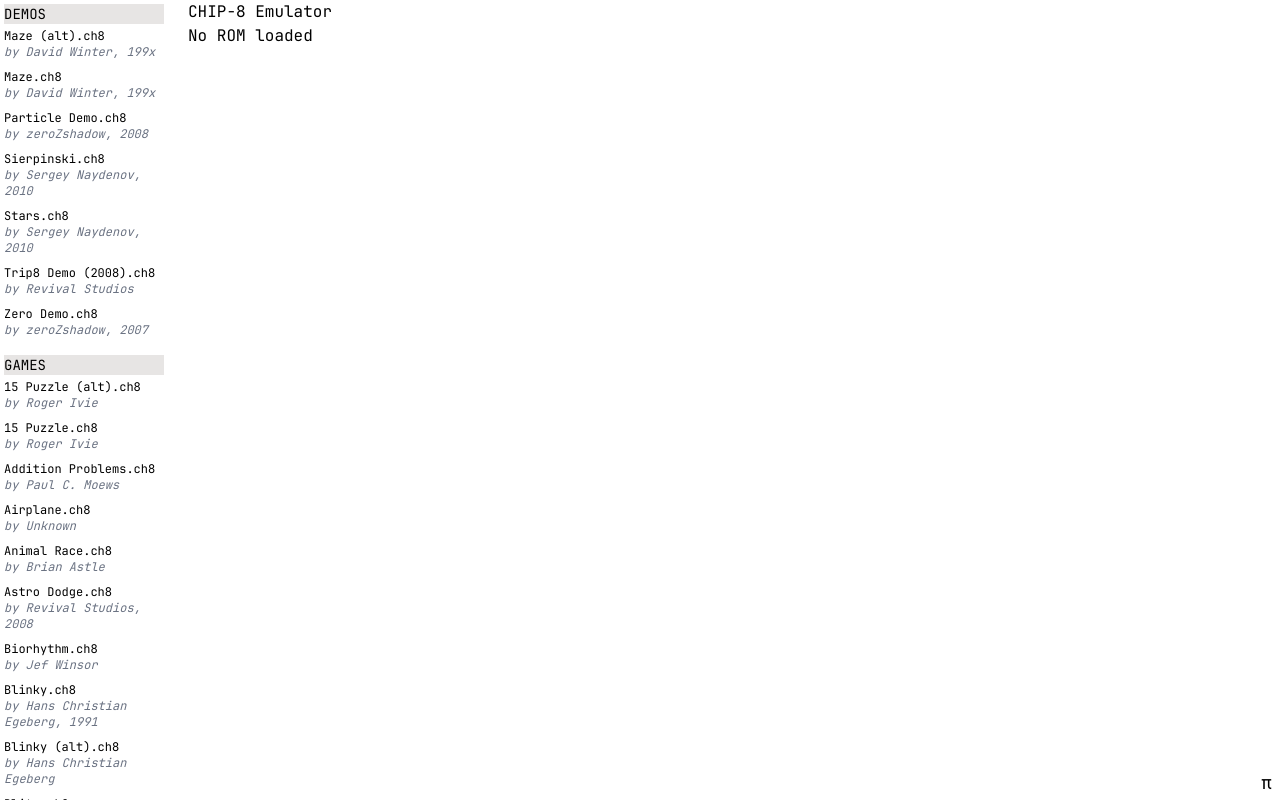
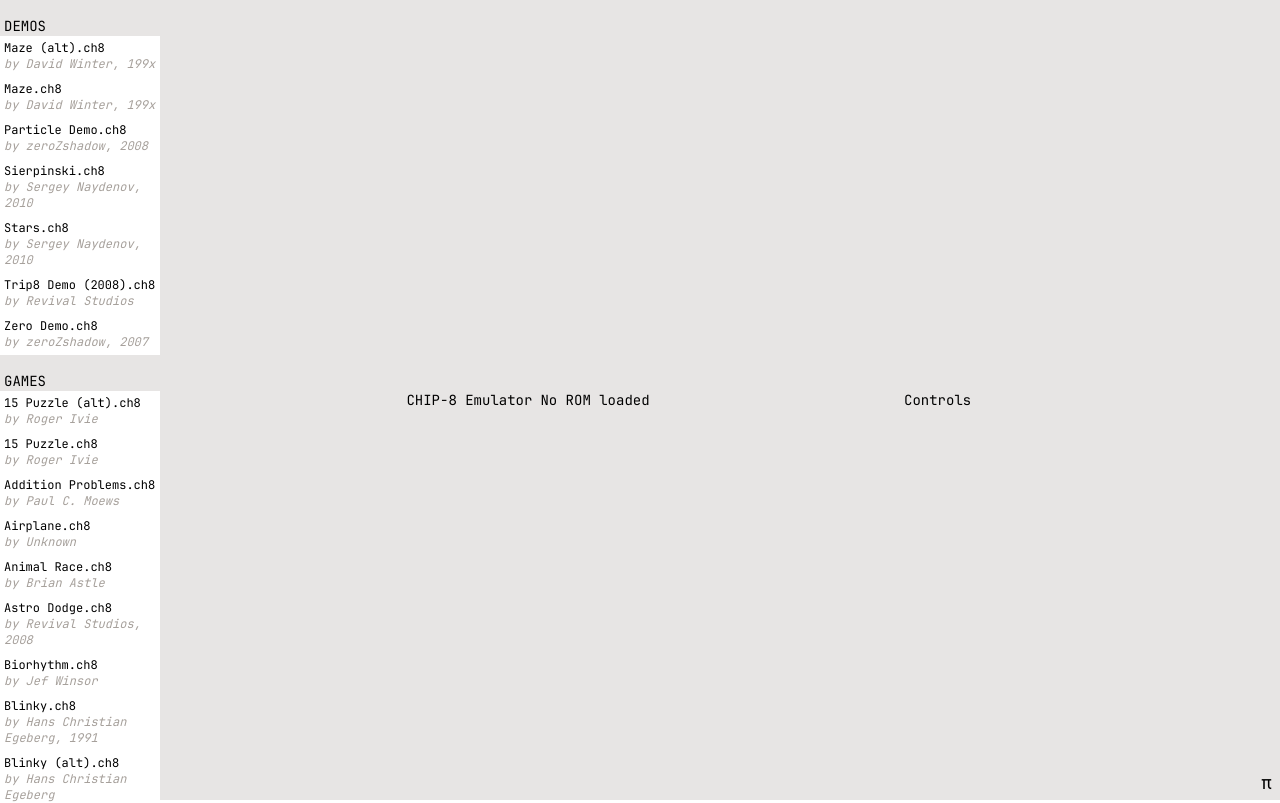
Before and after one commit to KevinBatdorf/chip8-wasm, a React (Vite) app: page / in a window 1280 px wide. Shown: the top 803 px of the page. Built offline with nearby package versions, Linux system fonts and the light colour scheme; no server answers.

Commit message:
add some styling

```diff
--- a/src/app/App.tsx
+++ b/src/app/App.tsx
@@ -1,6 +1,6 @@
 import { useEffect, useState } from "react";
 import { type Chip8Engine, createChip8Engine } from "..";
-import { MemoryDump } from "./components/MemoryDump";
+import { DebugScreen } from "./components/DebugScreen";
 import { RomSelect } from "./components/RomSelect";
 import { getRom, getWasm } from "./helpers";
 
@@ -26,22 +26,28 @@ export default function App() {
 	}, [chip8, rom]);
 
 	return (
-		<div className="flex gap-2">
-			<aside className="">
+		<div className="flex">
+			<aside className="flex-shrink-0 p-0 text-sm">
 				<RomSelect currentRom={rom?.file ?? null} onSelect={setRom} />
 			</aside>
-			<div className="font-mono">
+			<main className="font-mono flex-1 text-sm">
+				<div className="sticky top-0 z-10 bg-stone-200 text-black flex-grow flex justify-center items-center min-h-screen w-full">
+					<div className="flex items-center justify-center gap-2 p-2 flex-grow">
 						<h1>CHIP-8 Emulator</h1>
 						<p>{rom?.name ? `Loaded ROM: ${rom.name}` : "No ROM loaded"}</p>
-
+					</div>
+					<div className="flex items-center gap-2 p-2 w-96">
+						<div>Controls</div>
+					</div>
+				</div>
+			</main>
 			{buffer && (
-					<MemoryDump
+				<DebugScreen
 					memory={buffer.slice(0x000, 0x1400)}
 					romData={romData}
 					debug={chip8?.getDebug()}
 				/>
 			)}
 		</div>
-		</div>
 	);
 }
--- /dev/null
+++ b/src/app/components/DebugScreen.tsx
@@ -0,0 +1,127 @@
+import clsx from "clsx";
+import { useRef } from "react";
+import { type Chip8Debug, ROM_LOAD_ADDRESS } from "../..";
+import { useDraggable } from "../hooks/useDraggable";
+import { usePortal } from "../hooks/usePortal";
+import { useResizable } from "../hooks/useResizable";
+import { useDebugStore } from "../state/debug";
+import { FloatingWindow } from "./FloatingWindow";
+
+type Props = {
+	memory: Uint8Array;
+	debug?: Chip8Debug;
+	romData?: Uint8Array | null;
+};
+
+export const DebugScreen = ({ memory, romData, debug }: Props) => {
+	const {
+		x: top,
+		y: left,
+		width,
+		height,
+		open,
+		setOpen,
+		setPosition,
+		setSize,
+	} = useDebugStore();
+	const ref = useRef<HTMLDivElement>(null);
+	const mountNode = usePortal("debug-mount");
+	useDraggable({
+		ref,
+		open,
+		initialPosition: { x: top, y: left },
+		onDragEnd: (x: number, y: number) => {
+			setPosition(x, y);
+		},
+	});
+	useResizable({
+		ref,
+		open,
+		initialSize: { width, height },
+		onResizeEnd: (width: number, height: number) => {
+			setSize(width, height);
+		},
+	});
+
+	if (!mountNode) return null;
+
+	return (
+		<>
+			<button
+				type="button"
+				className="text-lg fixed z-40 bottom-2 right-2 leading-none hidden lg:block"
+				aria-label="Open Debug Screen"
+				onClick={() => setOpen(!open)}
+			>
+				π
+			</button>
+
+			{open ? (
+				<FloatingWindow
+					label="Debug Screen"
+					top={top}
+					left={left}
+					width={width}
+					height={height}
+					setOpen={setOpen}
+					mountNode={mountNode}
+					ref={ref}
+				>
+					<div className="flex flex-col h-full text-sm">
+						<div className="p-2">controls</div>
+						<div className="flex flex-col overflow-hidden flex-grow">
+							<div className="px-2">Memory Layout</div>
+							<MemoryLayout memory={memory} romData={romData} debug={debug} />
+						</div>
+					</div>
+				</FloatingWindow>
+			) : null}
+		</>
+	);
+};
+
+type MemoryLayoutProps = {
+	memory: Uint8Array;
+	romData?: Uint8Array | null;
+	debug?: Chip8Debug;
+};
+const MemoryLayout = ({ memory, romData, debug }: MemoryLayoutProps) => {
+	return (
+		<div className="font-mono text-xs flex flex-wrap gap-px overflow-x-hidden overflow-y-auto px-2 pb-6">
+			{[...memory].map((byte, i) => {
+				const loc = `0x${i.toString(16).padStart(4, "0")}`;
+				const byteStr = byte.toString(16).padStart(2, "0");
+				const defaultStyles =
+					"rounded-sm p-0.5 leading-none cursor-default select-none";
+				if (!romData || !debug) {
+					return (
+						<span
+							key={loc}
+							className={`${defaultStyles} bg-stone-200 text-stone-800`}
+						>
+							{byteStr}
+						</span>
+					);
+				}
+
+				const isRomByte =
+					i >= ROM_LOAD_ADDRESS && i < ROM_LOAD_ADDRESS + romData.length;
+				const isPC = i === debug.getPC();
+
+				return (
+					<span
+						key={loc}
+						title={loc}
+						className={clsx(defaultStyles, {
+							"bg-stone-200 text-stone-800": !isRomByte,
+							"bg-blue-200 text-stone-900": isRomByte,
+							"bg-yellow-500 text-stone-900": isPC,
+						})}
+					>
+						{byteStr}
+					</span>
+				);
+			})}
+		</div>
+	);
+};
--- a/src/app/components/FloatingWindow.tsx
+++ b/src/app/components/FloatingWindow.tsx
@@ -26,39 +26,52 @@ export const FloatingWindow = forwardRef<HTMLDivElement, FloatingWindowProps>(
 		return createPortal(
 			<div>
 				<div
-					className="floating-window ffixed bottom-0 right-0 z-50 flex max-h-full max-w-full flex-col border border-solid border-gray-300 font-jetbrains-mono shadow-2xl bg-white"
+					className="floating-window fixed bottom-0 right-0 z-50 flex max-h-full max-w-full flex-col border border-solid border-stone-300 font-jetbrains-mono shadow-2xl bg-stone-800 text-stone-50"
 					style={{ top, left, width, height }}
 					ref={ref}
 				>
 					<>
-						<div className="flex flex-shrink-0 items-center justify-between">
+						<div className="flex flex-shrink-0 items-center justify-between p-1">
 							<div
 								data-handle
 								draggable
-								className="flex flex-grow cursor-grab items-center justify-between gap-1 p-2 py-3"
+								className="flex flex-grow cursor-grab items-center justify-between gap-1 p-0"
 							>
 								<DragButton />
-								<h2 className="m-0 h-full flex-grow p-0 text-sm font-medium text-gray-900">
+								<h2 className="m-0 h-full flex-grow p-0 text-sm font-medium text-stone-50">
 									{label}
 								</h2>
 							</div>
 							<button
 								type="button"
-								className="relative z-10 border-0 p-2"
+								className="relative z-10 border-0"
 								onClick={() => setOpen(false)}
-								aria-label="Close Modal"
+								aria-label="Close Debug Menu"
 							>
-								X
+								<svg
+									xmlns="http://www.w3.org/2000/svg"
+									viewBox="0 0 24 24"
+									width="20"
+									height="20"
+									aria-hidden="true"
+									focusable="false"
+									className="pointer-events-none"
+								>
+									<path
+										fill="currentColor"
+										d="m13.06 12 6.47-6.47-1.06-1.06L12 10.94 5.53 4.47 4.47 5.53 10.94 12l-6.47 6.47 1.06 1.06L12 13.06l6.47 6.47 1.06-1.06L13.06 12Z"
+									/>
+								</svg>
 							</button>
 						</div>
-						<div className="relative z-50 flex min-h-0 flex-grow flex-col p-1 pt-0 overflow-hidden">
+						<div className="relative z-50 flex min-h-0 flex-grow flex-col overflow-hidden">
 							{children}
 						</div>
 						<div
 							data-resize
 							className="absolute -bottom-2 -right-2 z-50 h-6 w-6"
 						>
-							<div className="h-6 w-6 cursor-se-resize border border-l-0 border-t-0 border-solid border-transparent transition-colors duration-300 hover:border-gray-600 active:border-gray-600" />
+							<div className="h-6 w-6 cursor-se-resize border border-l-0 border-t-0 border-solid border-transparent transition-colors duration-300 hover:border-stone-600 active:border-stone-600" />
 						</div>
 					</>
 				</div>
@@ -71,15 +84,15 @@ export const FloatingWindow = forwardRef<HTMLDivElement, FloatingWindowProps>(
 const DragButton = (props: React.HTMLProps<HTMLDivElement>) => (
 	<div
 		style={{ userSelect: "none" }}
-		className="relative flex text-gray-900 hover:text-gray-700"
+		className="relative flex text-stone-50 hover:text-stone-700"
 		{...props}
 	>
-		<div className="pointer-events-none text-gray-900">
+		<div className="pointer-events-none text-stone-50">
 			<svg
 				xmlns="http://www.w3.org/2000/svg"
 				viewBox="0 0 24 24"
-				width="24"
-				height="24"
+				width="20"
+				height="20"
 				className="pointer-events-none"
 				aria-hidden="true"
 				focusable="false"
--- a/src/app/components/MemoryDump.tsx
+++ /dev/null
@@ -1,110 +0,0 @@
-import clsx from "clsx";
-import { useRef } from "react";
-import { type Chip8Debug, ROM_LOAD_ADDRESS } from "../..";
-import { useDraggable } from "../hooks/useDraggable";
-import { usePortal } from "../hooks/usePortal";
-import { useResizable } from "../hooks/useResizable";
-import { useDebugStore } from "../state/debug";
-import { FloatingWindow } from "./FloatingWindow";
-
-type Props = {
-	memory: Uint8Array;
-	debug?: Chip8Debug;
-	romData?: Uint8Array | null;
-};
-
-export function MemoryDump({ memory, romData, debug }: Props) {
-	const {
-		x: top,
-		y: left,
-		width,
-		height,
-		open,
-		setOpen,
-		setPosition,
-		setSize,
-	} = useDebugStore();
-	const ref = useRef<HTMLDivElement>(null);
-	const mountNode = usePortal("debug-mount");
-	useDraggable({
-		ref,
-		open,
-		initialPosition: { x: top, y: left },
-		onDragEnd: (x: number, y: number) => {
-			setPosition(x, y);
-		},
-	});
-	useResizable({
-		ref,
-		open,
-		initialSize: { width, height },
-		onResizeEnd: (width: number, height: number) => {
-			setSize(width, height);
-		},
-	});
-
-	if (!mountNode) return null;
-
-	return (
-		<>
-			<button
-				type="button"
-				className="text-lg fixed bottom-2 right-2 leading-none"
-				aria-label="Open Debug Screen"
-				onClick={() => setOpen(!open)}
-			>
-				π
-			</button>
-
-			{open ? (
-				<FloatingWindow
-					label="Debug Screen"
-					top={top}
-					left={left}
-					width={width}
-					height={height}
-					setOpen={setOpen}
-					mountNode={mountNode}
-					ref={ref}
-				>
-					<div className="font-mono text-xs flex flex-wrap gap-px overflow-x-hidden overflow-y-auto">
-						{[...memory].map((byte, i) => {
-							const loc = `0x${i.toString(16).padStart(4, "0")}`;
-							const byteStr = byte.toString(16).padStart(2, "0");
-							const defaultStyles =
-								"rounded p-0.5 leading-none cursor-default select-none";
-							if (!romData || !debug) {
-								return (
-									<span
-										key={loc}
-										className={`${defaultStyles} bg-gray-200 text-gray-800`}
-									>
-										{byteStr}
-									</span>
-								);
-							}
-
-							const isRomByte =
-								i >= ROM_LOAD_ADDRESS && i < ROM_LOAD_ADDRESS + romData.length;
-							const isPC = i === debug.getPC();
-
-							return (
-								<span
-									key={loc}
-									title={loc}
-									className={clsx(defaultStyles, {
-										"bg-gray-200 text-gray-800": !isRomByte,
-										"bg-blue-200 text-gray-900": isRomByte,
-										"bg-yellow-500 text-black": isPC,
-									})}
-								>
-									{byteStr}
-								</span>
-							);
-						})}
-					</div>
-				</FloatingWindow>
-			) : null}
-		</>
-	);
-}
--- a/src/app/components/RomSelect.tsx
+++ b/src/app/components/RomSelect.tsx
@@ -11,13 +11,13 @@ export const RomSelect = ({
 	onSelect: (rom: { name: string; file: string }) => void;
 }) => {
 	return (
-		<ul className="flex flex-col gap-4 p-1 text-sm max-h-screen overflow-y-auto pr-4">
+		<ul className="flex flex-col">
 			{Object.entries(roms).map(([category, romFiles]) => (
 				<li key={category} className="">
-					<div className="uppercase font-bold bg-stone-200 mb-1">
+					<div className="uppercase font-bold bg-stone-200 px-1 pt-4">
 						{category}
 					</div>
-					<ul className="flex flex-col gap-2">
+					<ul className="flex flex-col">
 						{romFiles
 							.filter((rom) => rom.endsWith(".ch8"))
 							.filter((rom) => !denyList.includes(rom))
@@ -59,14 +59,14 @@ const RomButton = ({
 	const name = romName.replace(/\[.*?\]/g, "").replace(/\s+\.ch8$/, ".ch8");
 	const author = romName.match(/\[([^\]]*)\]/)?.[1] || "Unknown";
 	return (
-		<li key={rom} className="max-w-40 w-full">
+		<li key={rom} className="max-w-40 w-full group p-1">
 			<button
 				type="button"
-				className={`w-full text-left hover:bg-stone-100 ${current ? "bg-stone-100" : ""}`}
+				className={`w-full text-left ring-stone-900 group-hover:bg-stone-900 group-hover:text-stone-50 group-hover:ring-5 ${current ? "bg-stone-900 ring-5 text-stone-50" : ""}`}
 				onClick={() => onSelect({ name, file: `${category}/${rom}` })}
 			>
 				<div className="text-xs">{name}</div>
-				<div className="text-xs text-gray-500 italic">by {author}</div>
+				<div className="text-xs text-stone-400 italic">by {author}</div>
 			</button>
 		</li>
 	);
--- a/src/app/state/debug.ts
+++ b/src/app/state/debug.ts
@@ -12,7 +12,7 @@ type DebugState = {
 	setPosition: (x: number, y: number) => void;
 };
 
-const defaultPos = { open: false, x: 10, y: 10, width: 310, height: 600 };
+const defaultPos = { open: false, x: 10, y: 10, width: 522, height: 600 };
 export const useDebugStore = create<DebugState>()(
 	persist(
 		devtools(
```
Lines whose indentation alone changed are shown as unchanged.
